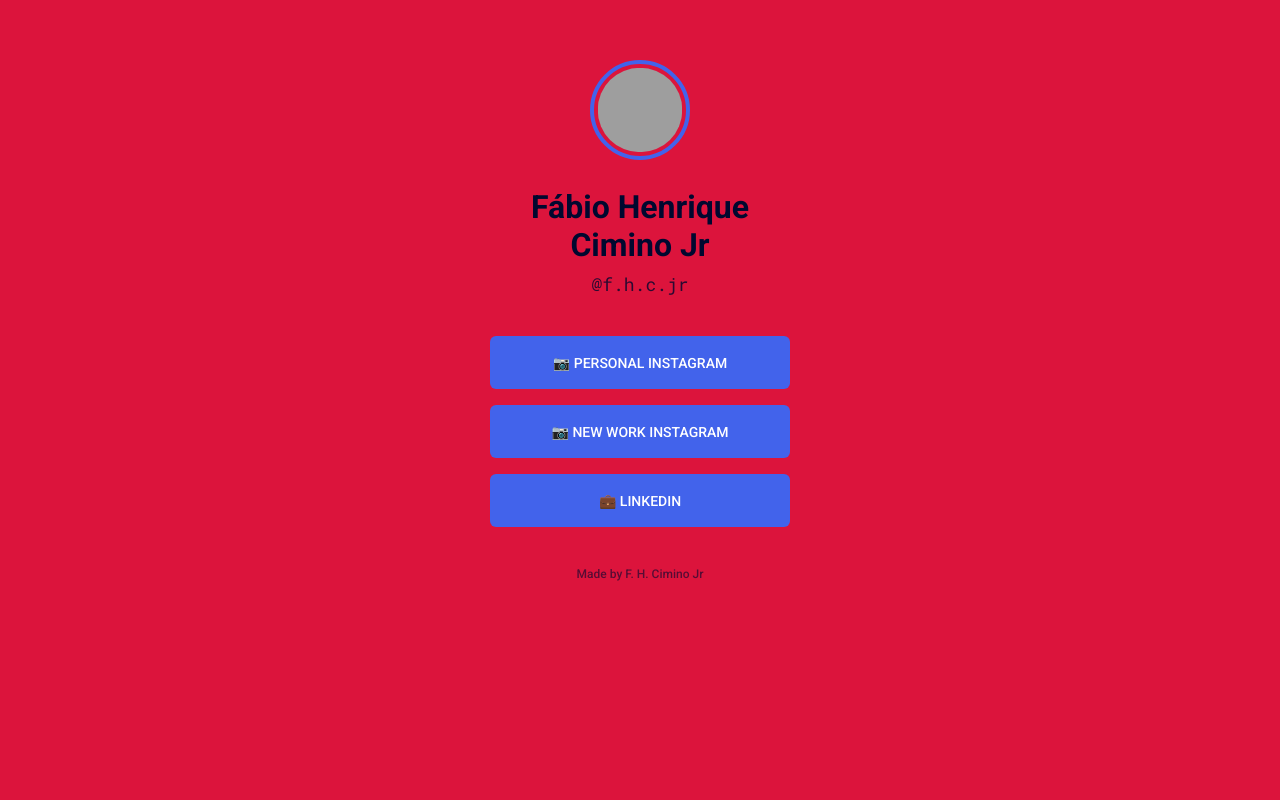
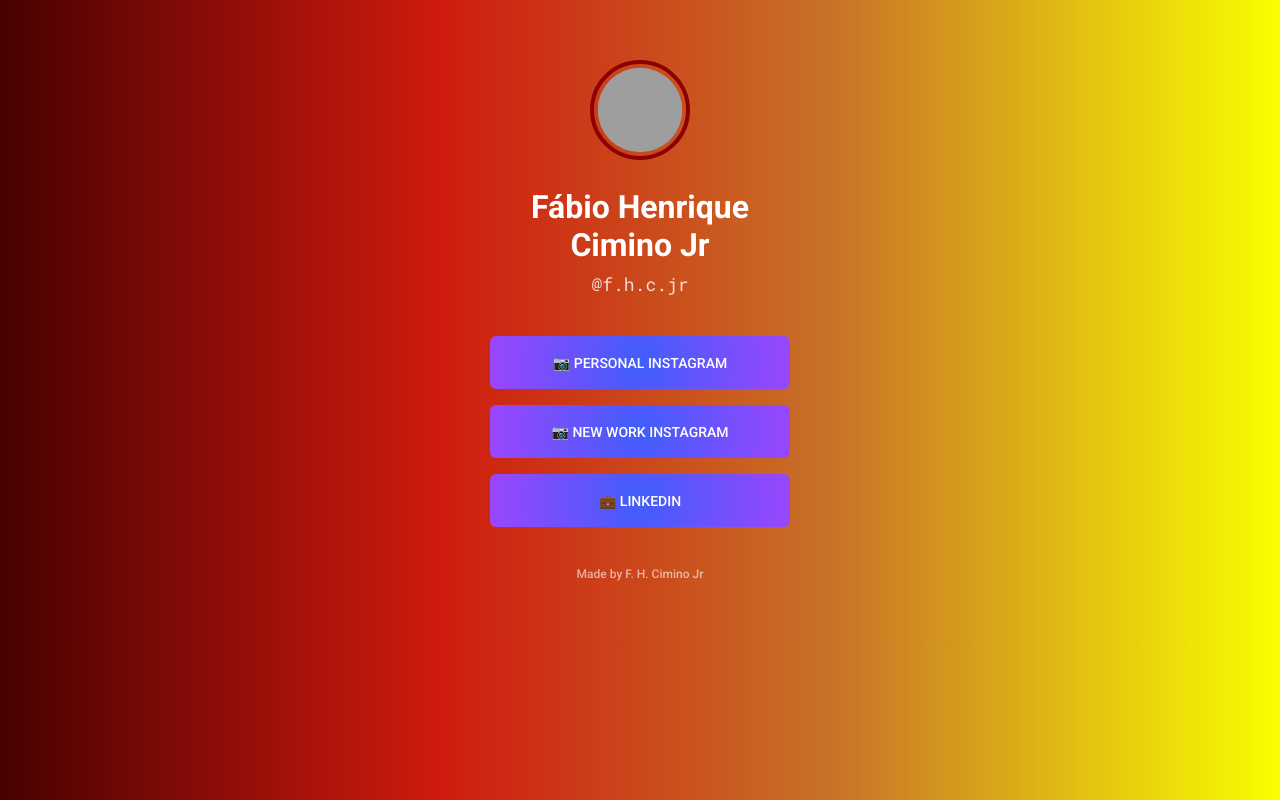
Before and after one commit to HenryCJr/LinkTree, a plain HTML site: page index.html in a window 1280 px wide. Drawn offline with Linux system fonts and the light colour scheme; grey boxes are pictures that could not be loaded.

Commit message:
Add files via upload
1.0v: Colors changed and add Aiko in perfil

```diff
--- a/style.css
+++ b/style.css
@@ -9,9 +9,10 @@
   }
 
   html{
-    --bg-color: #DC143C;
-    --text-color: #00082F;
-    --primary-color: #4263EB;
+
+    --bg-color: linear-gradient(90deg, rgba(71,1,1,1) 0%, rgba(207,26,14,1) 34%, rgba(199,114,40,1) 65%, rgba(249,255,0,1) 100%);
+    --text-color: #FFFFFF;
+    --primary-color: radial-gradient(circle, rgba(63,94,251,1) 0%, rgba(155,70,252,1) 100%);
     --primary-color-dark: #364FC7;
   }
 
@@ -56,7 +57,8 @@
     width: 100px;
     height: 100px;
     padding: 3.7px;
-    border: 4px solid var(--primary-color);
+    border: 4px solid;
+    color: darkred;
   }
 
   h1{
```
